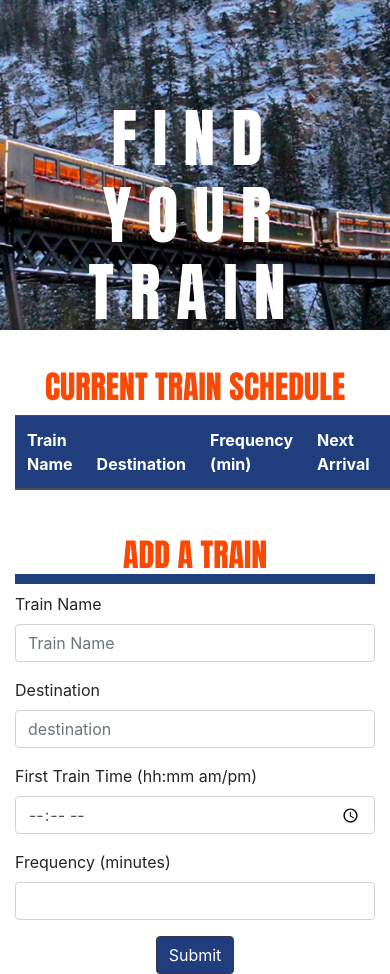
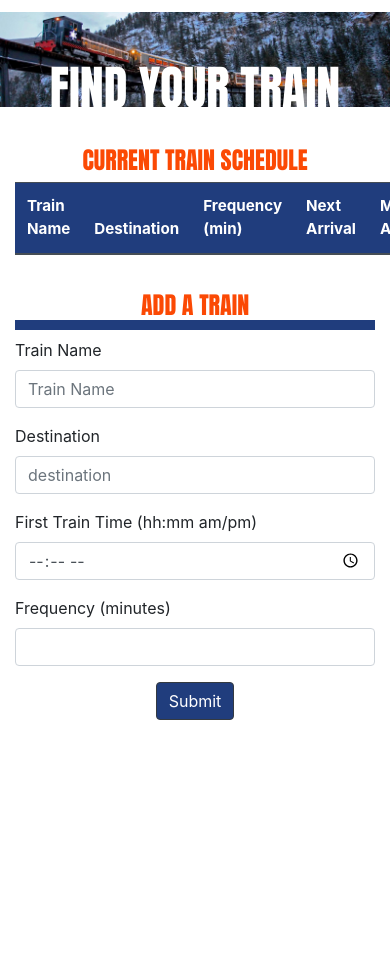
Before and after one commit to BourneID7/train-scheduler, a plain HTML site: page index.html in a window 390 px wide. Shown: the top 974 px of the page. After the commit the page ends 844 px from the top, so only its background shows below. Drawn offline with nearby package versions, Linux system fonts and the light colour scheme; no server answers.

Commit message:
added responsive media styles

```diff
--- a/assets/css/style.css
+++ b/assets/css/style.css
@@ -2,8 +2,8 @@
     background: url("../images/train.jpg") no-repeat;
     background-size: cover;
     background-position: center;
+}
 
-}
 h1 {
     text-align: center;
     color: #fff;
@@ -31,3 +31,22 @@ h4 {
 .center {
     text-align: center;
 }
+
+@media only screen and (max-width : 640px) {
+    #header {
+        background-size: 100%;
+    }
+    h1 {
+        font-size: 3rem;
+        letter-spacing: 0rem;
+        padding-top: 60px;
+    }
+    h4 {
+        font-size: 1.5rem;
+        padding-top: 20px;
+    }
+    table th, td {
+        padding: 8px;
+        font-size: .95rem;
+    }
+}
--- a/index.html
+++ b/index.html
@@ -19,7 +19,7 @@
             <h1>Find Your Train</h1>
         </header>
     </div>
-    <div class="container">
+    <main class="container">
         <h4>Current Train Schedule</h4>
         <table class="table">
             <thead class="thead-dark">
@@ -53,7 +53,7 @@
                 <button type="submit" id="submit" class="btn btn-dark">Submit</button>
             </div>
         </form>
-    </div>
+    </main>
     <!-- load bootstrap js-->
     <script src="https://code.jquery.com/jquery-3.3.1.slim.min.js" integrity="sha384-q8i/X+965DzO0rT7abK41JStQIAqVgRVzpbzo5smXKp4YfRvH+8abtTE1Pi6jizo" crossorigin="anonymous"></script>
     <script src="https://cdnjs.cloudflare.com/ajax/libs/popper.js/1.14.7/umd/popper.min.js" integrity="sha384-UO2eT0CpHqdSJQ6hJty5KVphtPhzWj9WO1clHTMGa3JDZwrnQq4sF86dIHNDz0W1" crossorigin="anonymous"></script>
```
